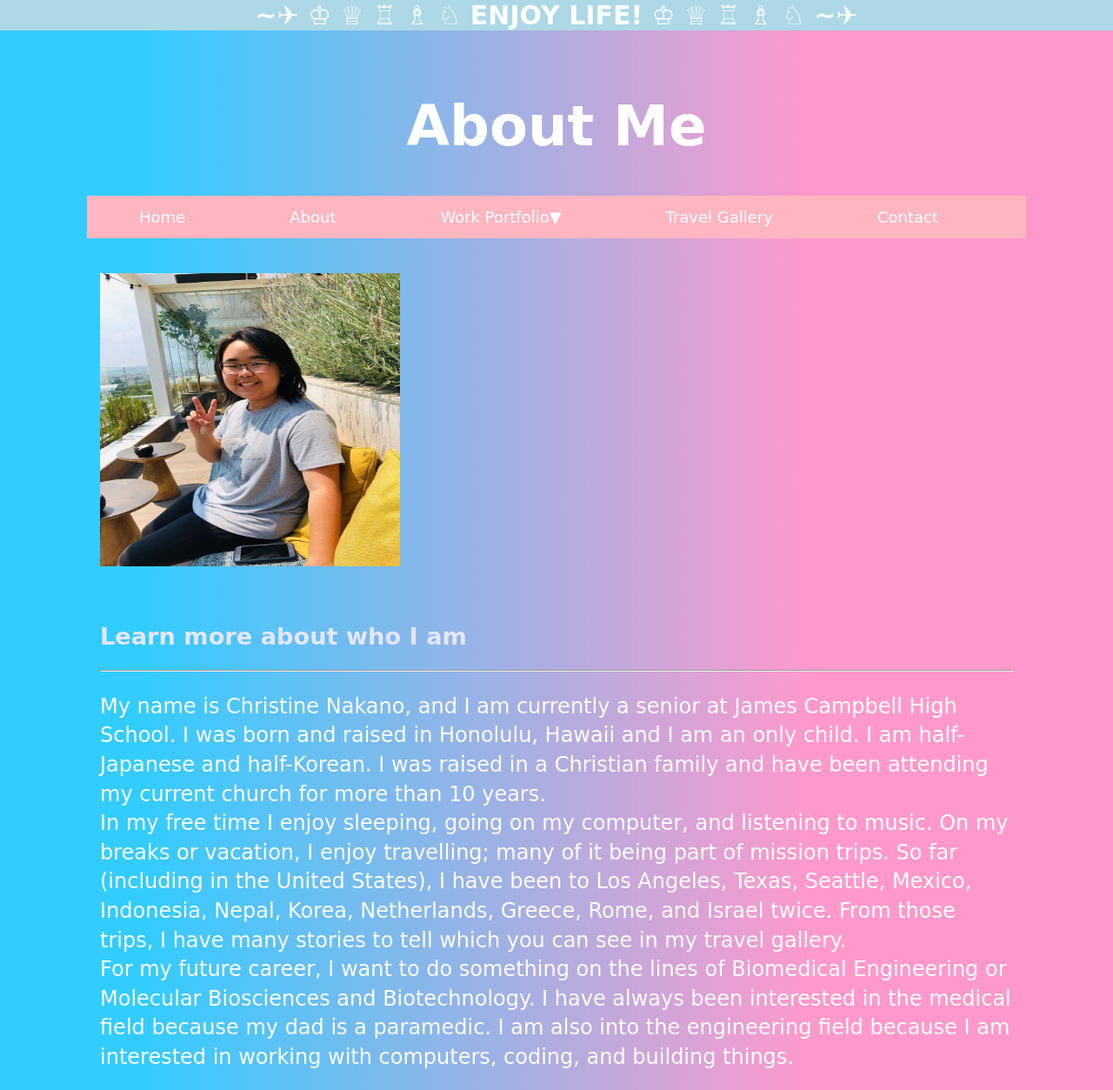
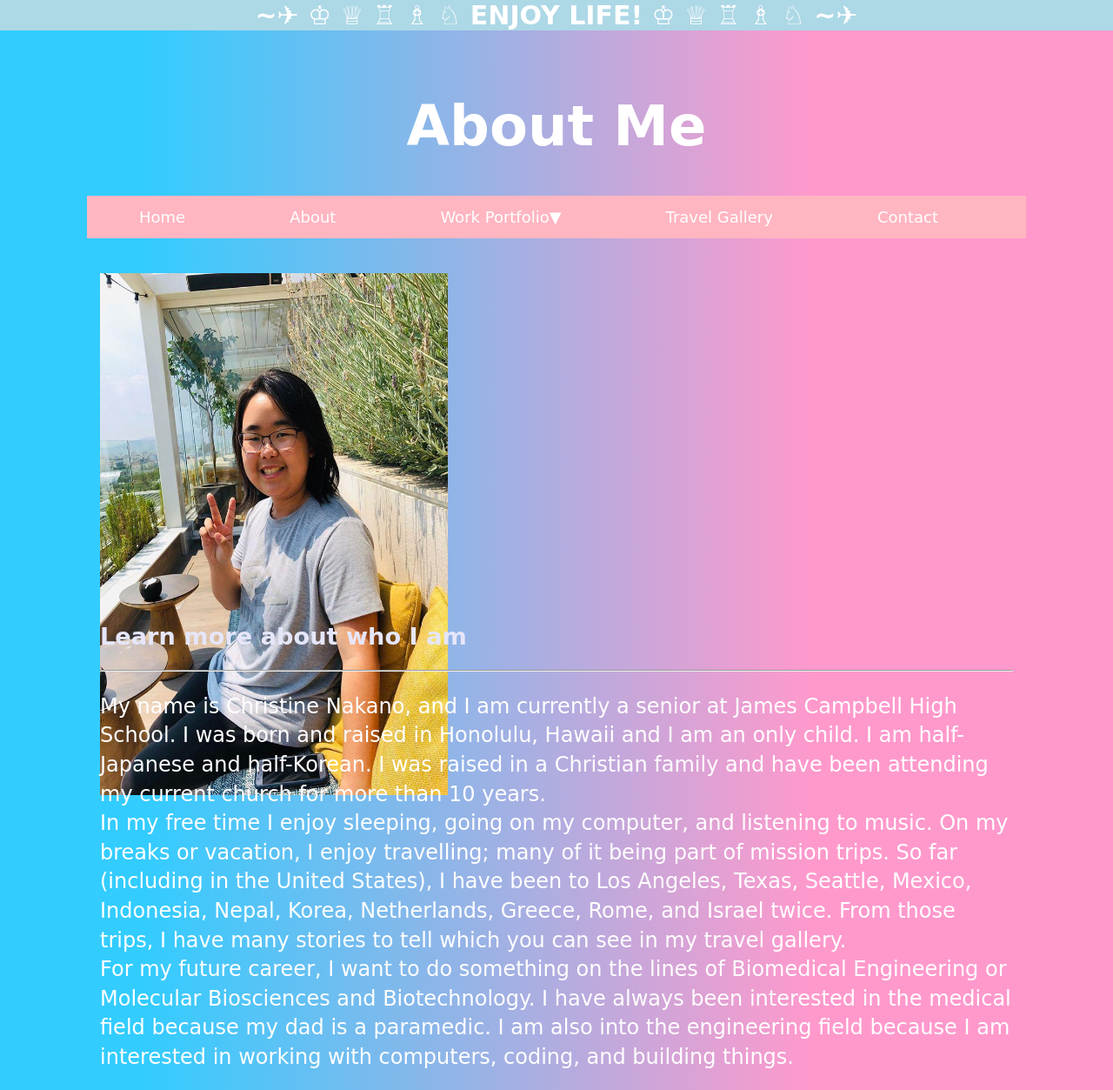
Before and after one commit to CNakano7/CNakano7.github.io, a Jekyll site: the page About/index.html, which Jekyll copies as it is, in a window 1280 px wide. Shown: the whole page at 87% size. Built offline with Jekyll 4.4.1, drawn with Linux system fonts in a browser that asks for light colours.

Commit message:
Update index.html

```diff
--- a/About/index.html
+++ b/About/index.html
@@ -61,7 +61,7 @@
 
 <div class="row" style= "padding-top: 25px">
   <div class="column left;">
-   <img src=/IMG_20190620_145746_288.jpg height="337" width="345">
+   <img src=/IMG_20190620_145746_288.jpg height="600" width="400">
   </div>
 
    <div class="column right;">
```
